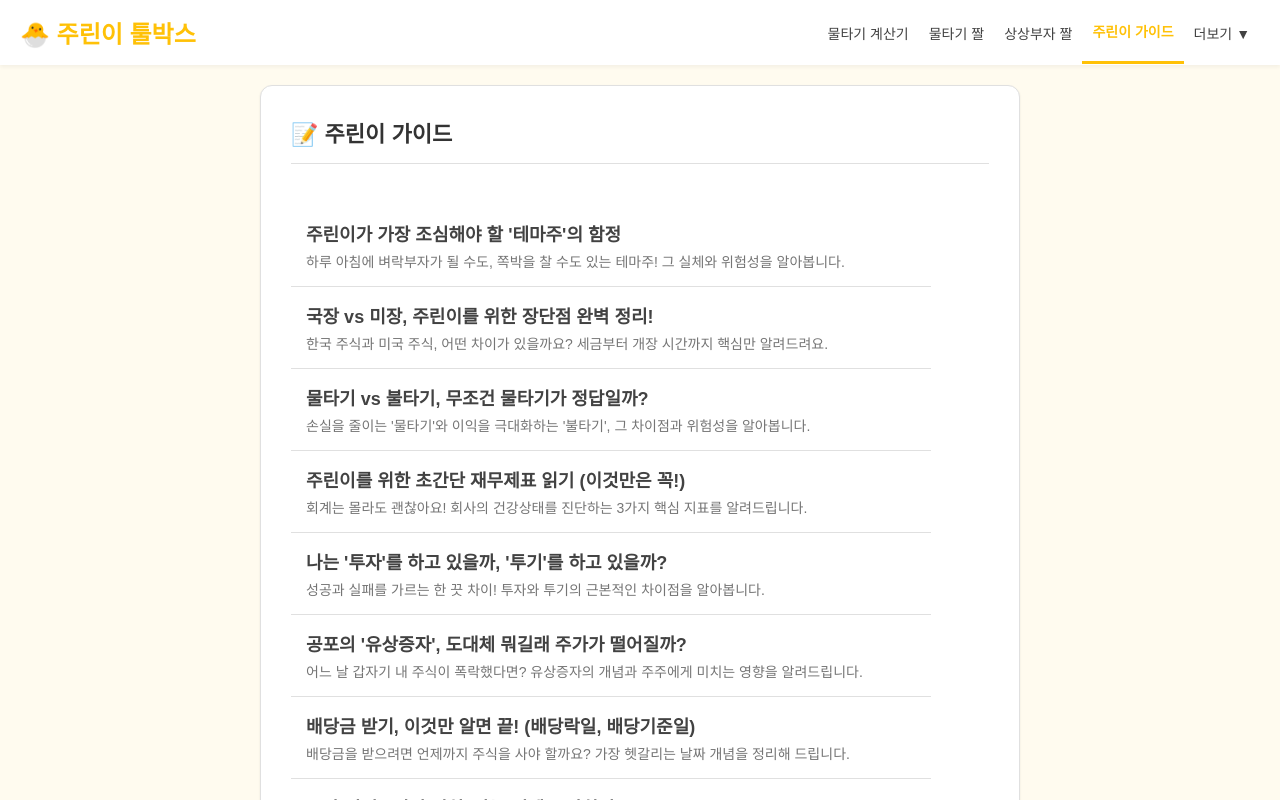
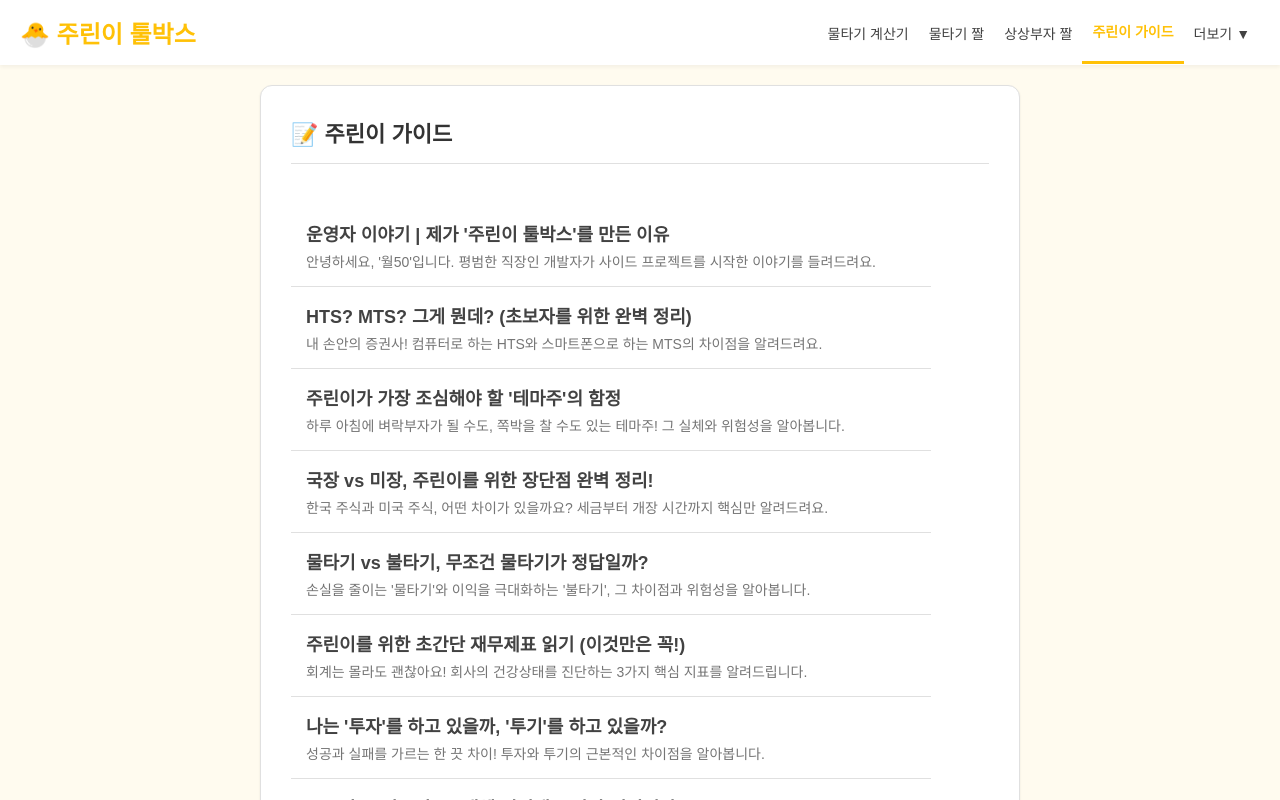
Before and after one commit to ljh3465-eng/jurini-toolbox, a Next.js app: page / in a window 1280 px wide. Shown: the top 800 px of the page. Built offline with nearby package versions, Linux system fonts and the light colour scheme.

Commit message:
주린이 가이드 내용추가

```diff
--- a/src/components/Guide.tsx
+++ b/src/components/Guide.tsx
@@ -324,6 +324,45 @@ const guideData = {
             </ul>
             <p>물론 모든 테마주가 나쁜 것은 아니며, 실제 성장 가능성이 있는 테마도 존재합니다. 하지만 주린이라면, 실체가 불분명한 유행에 편승하기보다는, 내가 잘 알고 이해할 수 있는 튼튼한 기업에 투자하는 것이 자산을 지키는 길입니다. '상상부자 짤 생성기'로 상상만 해보는 것에 만족하는 것이 더 나을 수 있습니다!</p>
         `
+    },
+     'article-20': {
+        title: "HTS? MTS? 그게 뭔데? (초보자를 위한 완벽 정리)",
+        summary: "내 손안의 증권사! 컴퓨터로 하는 HTS와 스마트폰으로 하는 MTS의 차이점을 알려드려요.",
+        content: `
+            <h3>내 손안의 증권사, HTS와 MTS</h3>
+            <p>주식 계좌를 만들고 나면 HTS니 MTS니 하는 알쏭달쏭한 단어들을 마주하게 되죠. 어렵게 생각할 것 없어요! 둘 다 주식을 사고팔 수 있는 '온라인 증권사 창구'라고 생각하면 쉬워요.</p>
+            <h4>🏠 HTS (Home Trading System)</h4>
+            <p><strong>PC(컴퓨터)에 설치하는 주식 거래 프로그램</strong>이에요. 마치 게임을 하듯, 넓은 모니터 화면에서 여러 개의 차트를 동시에 띄워놓고, 실시간 뉴스나 기업 정보를 분석하며 빠르게 주문할 수 있는 '전문가용 전투 지휘소' 같죠!</p>
+            <ul>
+                <li><strong>장점:</strong> 넓은 화면, 빠른 속도, 상세한 정보와 전문적인 분석 도구 제공.</li>
+                <li><strong>단점:</strong> 컴퓨터가 있는 곳에서만 사용 가능.</li>
+            </ul>
+            <h4>📱 MTS (Mobile Trading System)</h4>
+            <p><strong>스마트폰에 설치하는 주식 거래 앱(App)</strong>이에요. 우리가 매일 쓰는 카카오톡이나 인스타그램처럼, 언제 어디서든 손가락 터치 몇 번으로 주식을 사고팔 수 있는 '휴대용 정찰 기지'랍니다!</p>
+            <ul>
+                <li><strong>장점:</strong> 시간과 장소에 제약이 없음. 직장인들의 필수품!</li>
+                <li><strong>단점:</strong> 작은 화면, 제공되는 정보가 HTS에 비해 제한적임.</li>
+            </ul>
+            <h4>그래서 뭘 써야 할까?</h4>
+            <p>결론은 '둘 다 쓰는 게 최고!'지만, 주린이라면 먼저 <strong>MTS와 친해지는 것을 추천</strong>해요. 출퇴근길이나 점심시간에 틈틈이 MTS로 주가를 확인하고 소액으로 매매하는 연습을 해보세요. 그러다가 더 깊이 있는 분석이 하고 싶어질 때, 주말에 집에서 HTS를 켜고 차분히 공부하는 거죠. 두 도구를 잘 활용하면 당신의 투자 실력도 쑥쑥 늘어날 거예요!</p>
+        `
+    },
+    'article-21': {
+        title: "운영자 이야기 | 제가 '주린이 툴박스'를 만든 이유",
+        summary: "안녕하세요, '월50'입니다. 평범한 직장인 개발자가 사이드 프로젝트를 시작한 이야기를 들려드려요.",
+        content: `
+            <h3>안녕하세요, '월50'입니다.</h3>
+            <p>저는 여러분과 같은 평범한 직장인이자, 코딩을 좋아하는 개발자입니다. 그리고 한때는 삼성전자 8만 원에 사서 마음고생깨나 했던 '주린이'이기도 했습니다.</p>
+            <p>투자를 처음 시작했을 때, 가장 어려웠던 것은 종목을 고르는 것보다 '그래서 지금 뭘 해야 하지?'라는 막막함이었습니다. 물타기를 해야 할까? 내 배당금은 얼마지? PER이 뭐더라? 이런 기본적인 질문에 대한 답을 찾기 위해 여러 사이트를 헤매야만 했습니다.</p>
+            <h4>"주린이에게 꼭 필요한 도구들을 한곳에 모아두면 어떨까?"</h4>
+            <p>그 작은 생각에서 '주린이 툴박스' 프로젝트가 시작되었습니다. 제가 직접 겪었던 불편함을 해결하고, 저와 같은 길을 걷는 다른 주린이들에게 실질적인 도움을 주고 싶었습니다.</p>
+            <ul>
+                <li>복잡한 계산은 사이트가 대신해주고,</li>
+                <li>어려운 용어는 누구나 이해할 수 있게 풀어주고,</li>
+                <li>투자의 지혜는 명언을 통해 함께 배우는 공간.</li>
+            </ul>
+            <p>이것이 제가 꿈꾸는 '주린이 툴박스'의 모습입니다. 비록 투자의 대가는 아니지만, 제가 직접 부딪히고 깨달은 경험들을 바탕으로 여러분의 투자 여정에 작은 도움이 될 수 있다면 더 바랄 것이 없겠습니다. 사이트를 이용하시면서 불편한 점이나 추가하고 싶은 기능이 있다면 언제든지 <strong><a href="#" onclick="event.preventDefault(); document.querySelector('[data-page=\\'contact\\']').click();">문의하기</a></strong>를 통해 알려주세요! 여러분의 의견이 이 사이트를 성장시키는 가장 큰 힘입니다.</p>
+        `
     }
 };
 
```
